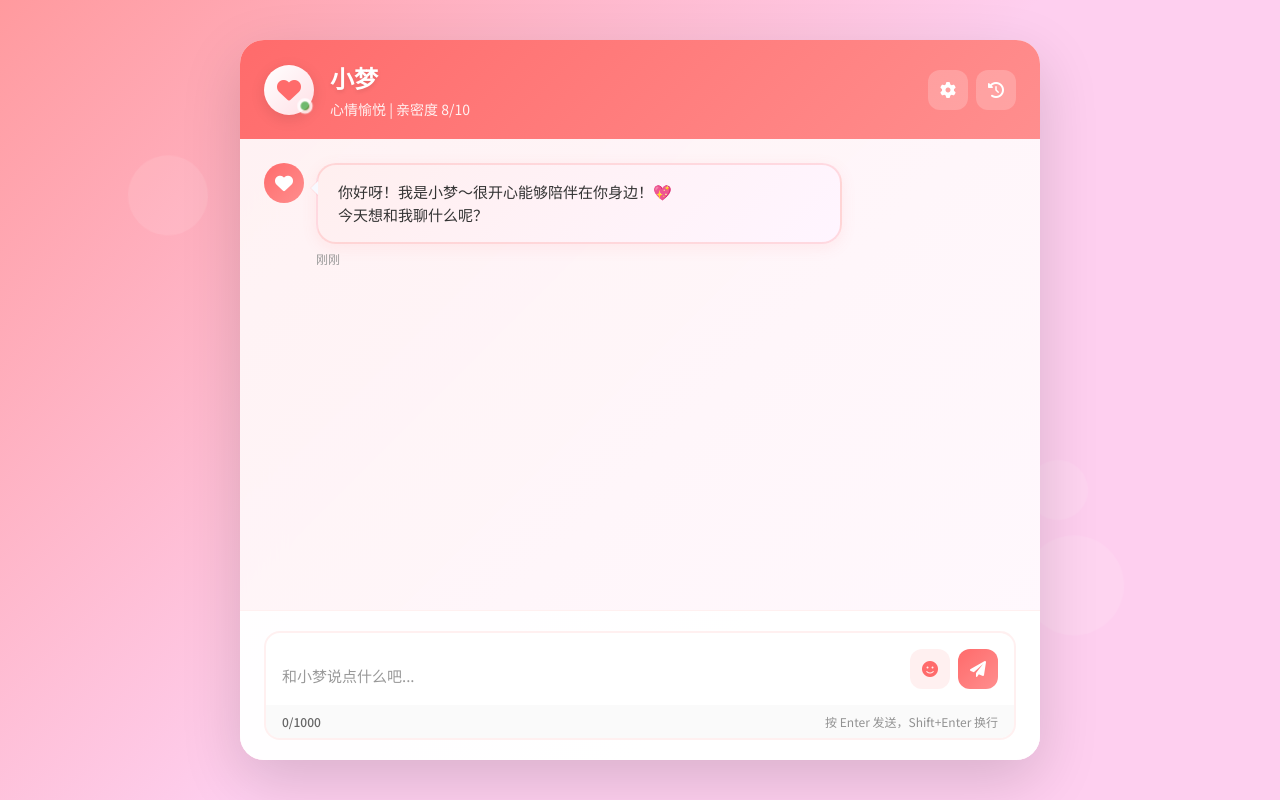
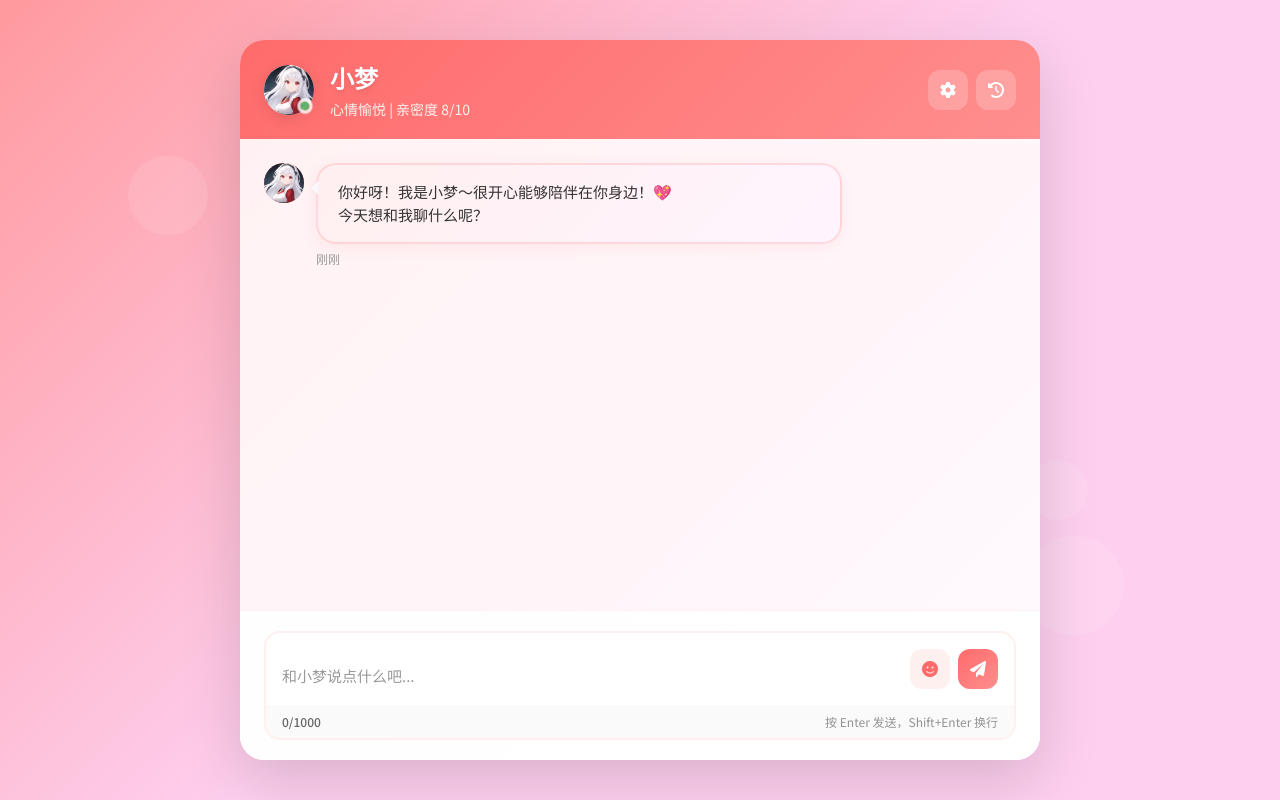
Before and after one commit to contrueCT/Mira-Multi_Agent-AI-Companion, an Electron app: page mira-desktop/web/index.html in a window 1280 px wide. Drawn offline with Linux system fonts and the light colour scheme; no server answers.

Commit message:
feat: 添加应用图标并更新头像样式

```diff
--- a/mira-desktop/web/css/style.css
+++ b/mira-desktop/web/css/style.css
@@ -143,6 +143,21 @@ body {
     font-size: 24px;
     box-shadow: 0 4px 15px rgba(0, 0, 0, 0.1);
     transition: all 0.3s ease;
+}
+
+.avatar-img {
+    width: 100%;
+    height: 100%;
+    object-fit: cover;
+    border-radius: 50%;
+}
+
+/* 确保消息头像也使用相同的样式 */
+.message-avatar .avatar-img {
+    width: 100%;
+    height: 100%;
+    object-fit: cover;
+    border-radius: 50%;
 }
 
 .avatar:hover {
--- a/mira-desktop/web/index.html
+++ b/mira-desktop/web/index.html
@@ -26,7 +26,7 @@
         <div class="chat-header">
             <div class="avatar-container">
                 <div class="avatar">
-                    <i class="fas fa-heart"></i>
+                    <img src="../assets/icon.png" alt="小梦头像" class="avatar-img">
                 </div>
                 <div class="status-indicator online"></div>
             </div>
@@ -49,7 +49,7 @@
             <!-- 欢迎消息 -->
             <div class="message bot-message welcome-message">
                 <div class="message-avatar">
-                    <i class="fas fa-heart"></i>
+                    <img src="../assets/icon.png" alt="小梦头像" class="avatar-img">
                 </div>
                 <div class="message-content">
                     <div class="message-bubble">
```
Also changed, not shown: mira-desktop/main.js (+10 -0 lines), mira-desktop/package.json (+7 -1 lines), mira-desktop/assets/icon.ico (added), mira-desktop/assets/icon.png (added), 2 other files.
